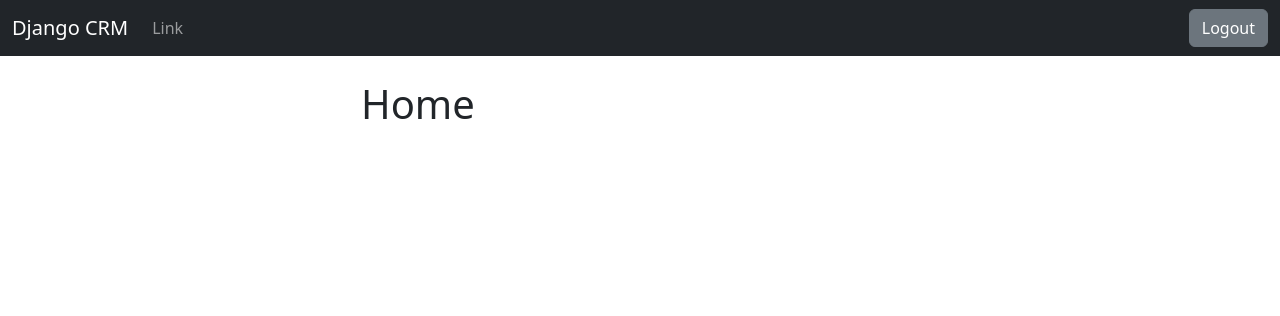
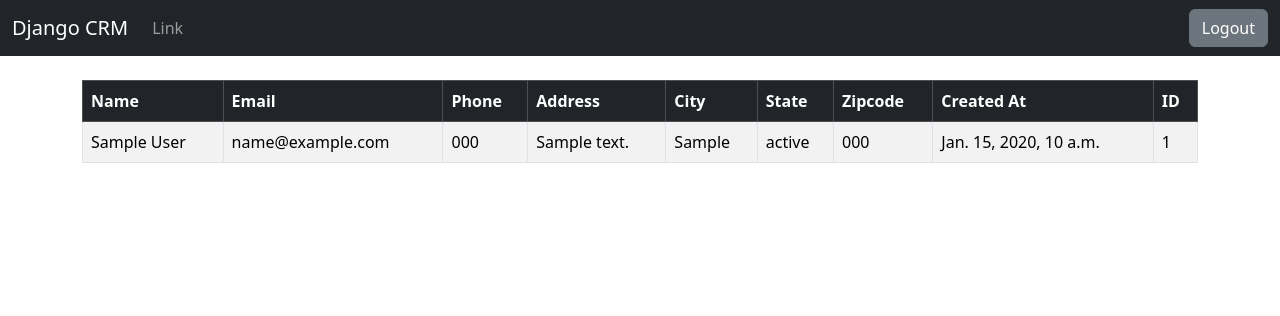
Before and after one commit to TharHtet236401/CRM, a Django app: page / in a window 1280 px wide. Shown: the top 316 px of the page. Run offline with Django 5.2, Linux system fonts and the light colour scheme; a user stored in the database is signed in; tables that the repository leaves empty hold one stand-in row (values such as "Sample post").

Commit message:
showing record

```diff
--- a/dcrmApp/templates/home.html
+++ b/dcrmApp/templates/home.html
@@ -1,32 +1,76 @@
 {% extends 'base.html' %}
 
-{% block title %}Home{% endblock %}
 {% block content %}
-<div class="col-md-6 offset-md-3">
+
+
 
 {% if user.is_authenticated %}
-        <h1>Home</h1>
-        <br>
+
+
+<table class="table table-striped table-hover table-bordered">
+  <thead class="table-dark">
+    <tr>
+      <th scope="col">Name</th>
+      <th scope="col">Email</th>
+      <th scope="col">Phone</th>
+      <th scope="col">Address</th>
+      <th scope="col">City</th>
+      <th scope="col">State</th>
+      <th scope="col">Zipcode</th>
+      <th scope="col">Created At</th>
+      <th scope="col">ID</th>
+    </tr>
+  </thead>
+  <tbody>
+
+{% if records %}
+	{% for record in records %}
+		<tr>
+			<td>{{ record.first_name }} {{ record.last_name }}</td>
+			<td>{{ record.email }}</td>
+			<td>{{ record.phone }}</td>
+			<td>{{ record.address }}</td>
+			<td>{{ record.city }}</td>
+			<td>{{ record.state }}</td>
+			<td>{{ record.zipcode }}</td>
+			<td>{{ record.created_at }}</td>
+			<td>{{ record.id }}</td>
+		</tr>
+	{% endfor %}
+
+{% endif %}
+
+
+	  </tbody>
+	</table>
+
+
+
+
+
 {% else %}
+
+<div class="col-md-6 offset-md-3">
 <h1>Login</h1>
-    <br>
-    <form action="{% url 'home' %}" method="POST">
+<br/>
+
+<form method="POST" action="{% url 'home' %}">
 	{% csrf_token %}
-        <form>
+
   <div class="mb-3">
-              <input type="text" class="form-control" name="username" placeholder="Username" required>
+    <input type="text" class="form-control" name="username", placeholder="Username" required>
+
+  </div><br/>
+  <div class="mb-3">
+    <input type="password" class="form-control" name="password", placeholder="Password" required>
   </div>
-            <br>
-            <div class="mb-3">
-              <input type="password" class="form-control" name="password" placeholder="Password" required>
-            </div>
-            <br>
-            <button type="submit" class="btn btn-secondary">Submit</button>
+  <br/>
+  <button type="submit" class="btn btn-secondary">Login</button>
+
 </form>
 
-    </form>
+
+
 {% endif %}
 
-</div>
-
 {% endblock %}
--- a/dcrmApp/views.py
+++ b/dcrmApp/views.py
@@ -2,11 +2,12 @@ from django.shortcuts import render, redirect
 from django.contrib.auth import authenticate, login, logout
 from django.contrib import messages
 from .forms import SignUpForm
+from .models import Record
 
 
 # Create your views here.
 def home(request):
-
+    records = Record.objects.all()
     if request.method == 'POST':
         username = request.POST['username']
         password = request.POST['password']
@@ -18,7 +19,7 @@ def home(request):
         else:
             messages.error(request, "Invalid username or password")
             return redirect('home')
-    return render(request, 'home.html',{})
+    return render(request, 'home.html',{'records':records})
 
 def register_user(request):
     if request.method == 'POST':
```
Lines whose indentation alone changed are shown as unchanged.
